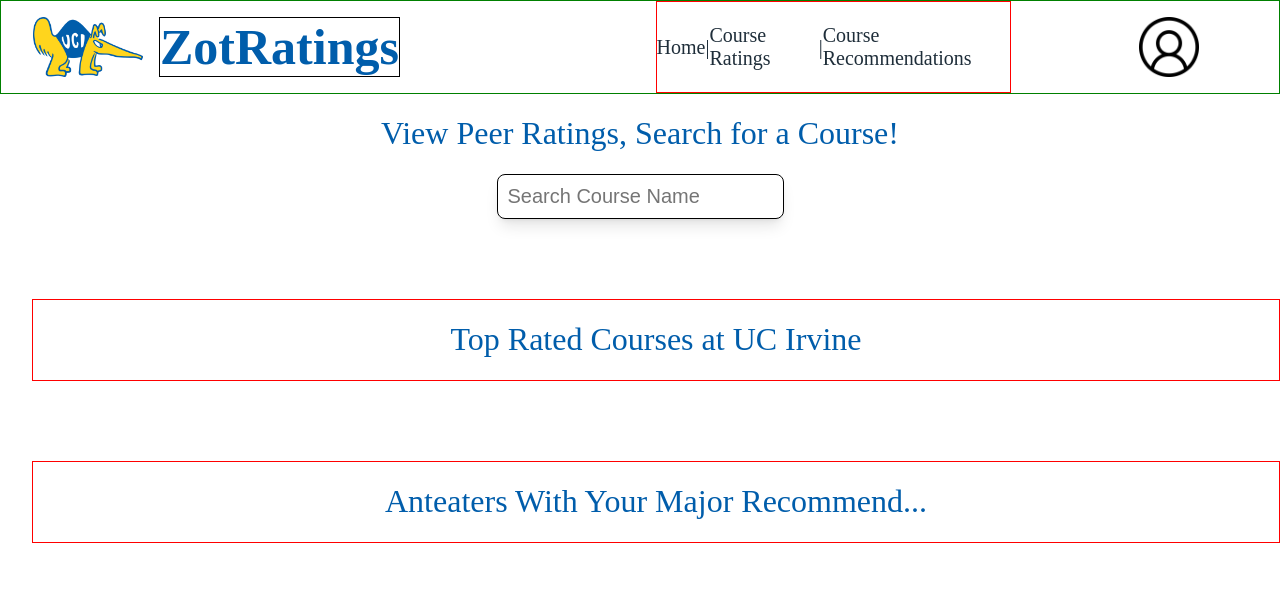
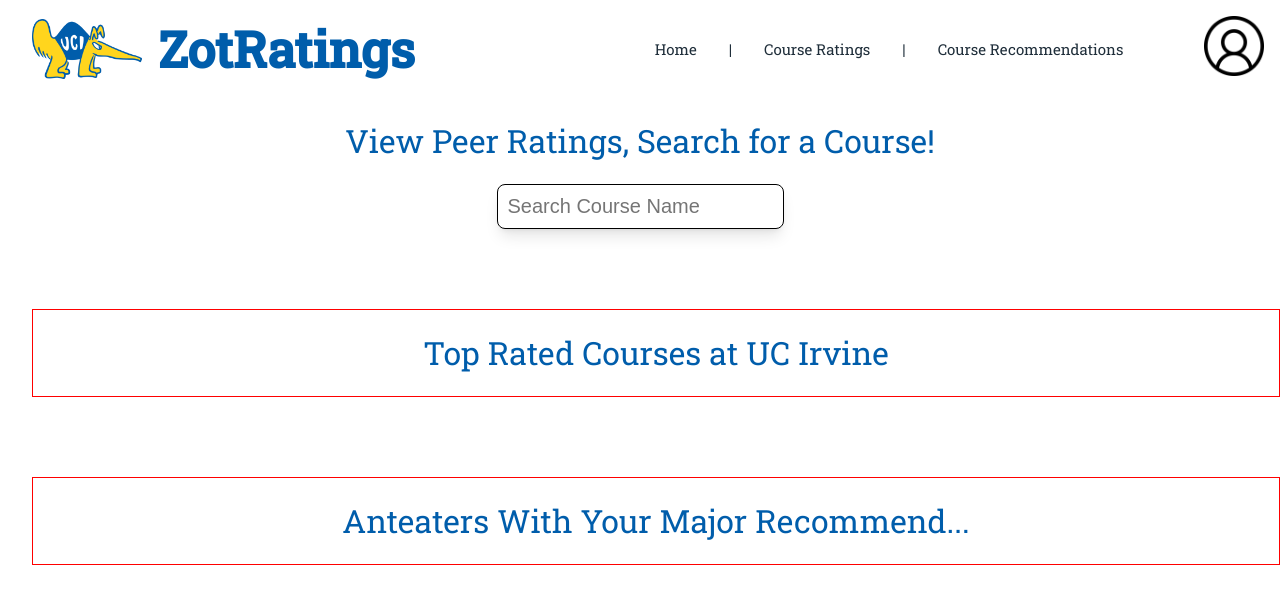
Before and after one commit to KyleHu14/ratemy-course, a Next.js app: page / in a window 1280 px wide. Shown: the top 604 px of the page. Built offline with nearby package versions, Linux system fonts and the light colour scheme.

Commit message:
Added fonts

```diff
--- a/components/Navbar.js
+++ b/components/Navbar.js
@@ -7,7 +7,9 @@
 
 const Navbar = () => {
 	return (
+		// Entire Nav Container
 		<nav className={styles.navbar}>
+			{/* Left Part of Navbar */}
 			<div className={styles.navLeft}>
 				<Image
 					src="/uci-anteater.png"
@@ -20,21 +22,25 @@
 				</Link>
 			</div>
 
+			{/* Right Part of Navbar */}
 			<div className={styles.navRightLinks}>
 				<Link className={`${styles.navLink}`} href="/">
 					Home
 				</Link>
-				|
+				<div className={styles.linkDivider}>|</div>
 				<Link className={`${styles.navLink}`} href="/">
 					Course Ratings
 				</Link>
-				|
+				<div className={styles.linkDivider}>|</div>
 				<Link className={`${styles.navLink}`} href="/">
 					Course Recommendations
 				</Link>
 			</div>
-			<div className={styles.accountIcon}>
+
+			{/* Account Icon */}
+			<div className={styles.accountIconContainer}>
 				<Image
+					className={styles.accountIcon}
 					src="/account-icon.png"
 					width={60}
 					height={60}
@@ -45,4 +51,6 @@
 	);
 };
 
+// <a href="https://www.flaticon.com/free-icons/profile" title="profile icons">Profile icons created by Freepik - Flaticon</a>
+
 export default Navbar;
--- a/styles/Navbar.module.css
+++ b/styles/Navbar.module.css
@@ -1,6 +1,8 @@
 .navbar {
 	display: flex;
-	border: 1px solid green;
+
+	/* border for debugging */
+	/* border: 1px solid green; */
 }
 
 /* [LEFT SIDE OF NAVBAR] */
@@ -20,8 +22,9 @@
 	font-weight: bold;
 	/* Coloring */
 	color: #005dab;
-	/* Outline */
-	border: 1px solid black;
+
+	/* border for debugging*/
+	/* border: 1px solid black; */
 
 	/* Margins */
 	margin-left: 1rem;
@@ -33,22 +36,26 @@
 .navRightLinks {
 	/* Flex */
 	display: flex;
-	flex: 1;
+	/* flex: 1; */
 	/* Vertically Align to Center */
 	align-items: center;
 	justify-content: space-between;
 
 	/* Border */
-	border: 1px solid red;
+	/* border: 1px solid red; */
 
 	color: #1f2e3a;
 
 	/* Font Size */
-	font-size: 20px;
+	font-size: 15px;
 
 	/* Margins */
-	margin-left: 20%;
-	margin-right: 10%;
+	margin-left: 15rem;
+}
+
+.linkDivider {
+	margin-left: 2rem;
+	margin-right: 2rem;
 }
 
 .navLink {
@@ -59,14 +66,18 @@
 }
 
 /* [RIGHT MOST SIDE OF NAVBAR (ACCOUNT ICON)] */
+.accountIconContainer {
+	/* Flex / Positioning */
+	/* width: 100%; */
+}
+
 .accountIcon {
-	/* Flex / Positioning */
-	display: flex;
-	align-items: center;
-
-	/* Margins */
-	margin-right: 5rem;
+	/* Position to top right */
+	right: 1rem;
+	top: 1rem;
+	position: absolute;
 
 	/* Make it so this icon is clickable */
+
 	cursor: pointer;
 }
--- a/styles/globals.css
+++ b/styles/globals.css
@@ -1,4 +1,10 @@
+/* Font Imports */
+@import url("https://fonts.googleapis.com/css2?family=Roboto+Slab:wght@300;400;500&family=Ubuntu:wght@400;500;700&display=swap");
+
 body {
 	background-color: white;
 	margin: 0;
+
+	font-family: "Roboto Slab", serif;
+	/* font-family: "Ubuntu", sans-serif; */
 }
```
